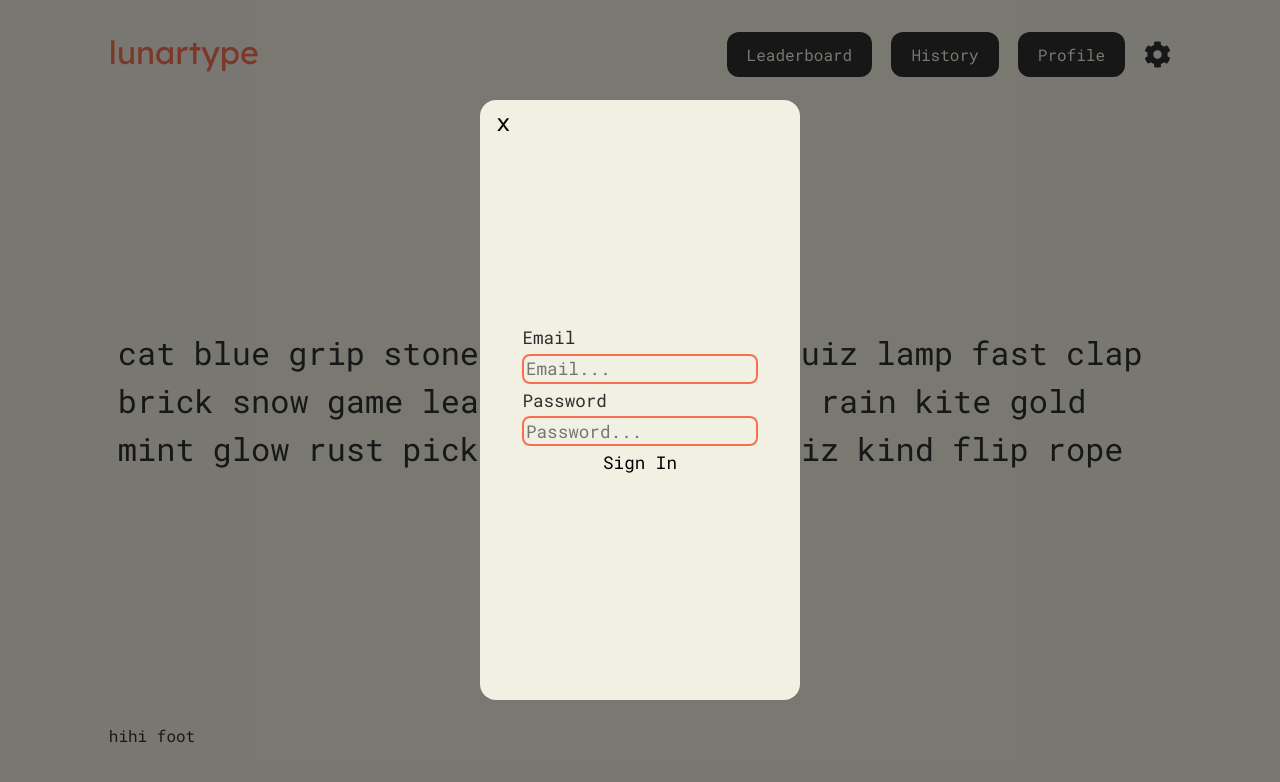
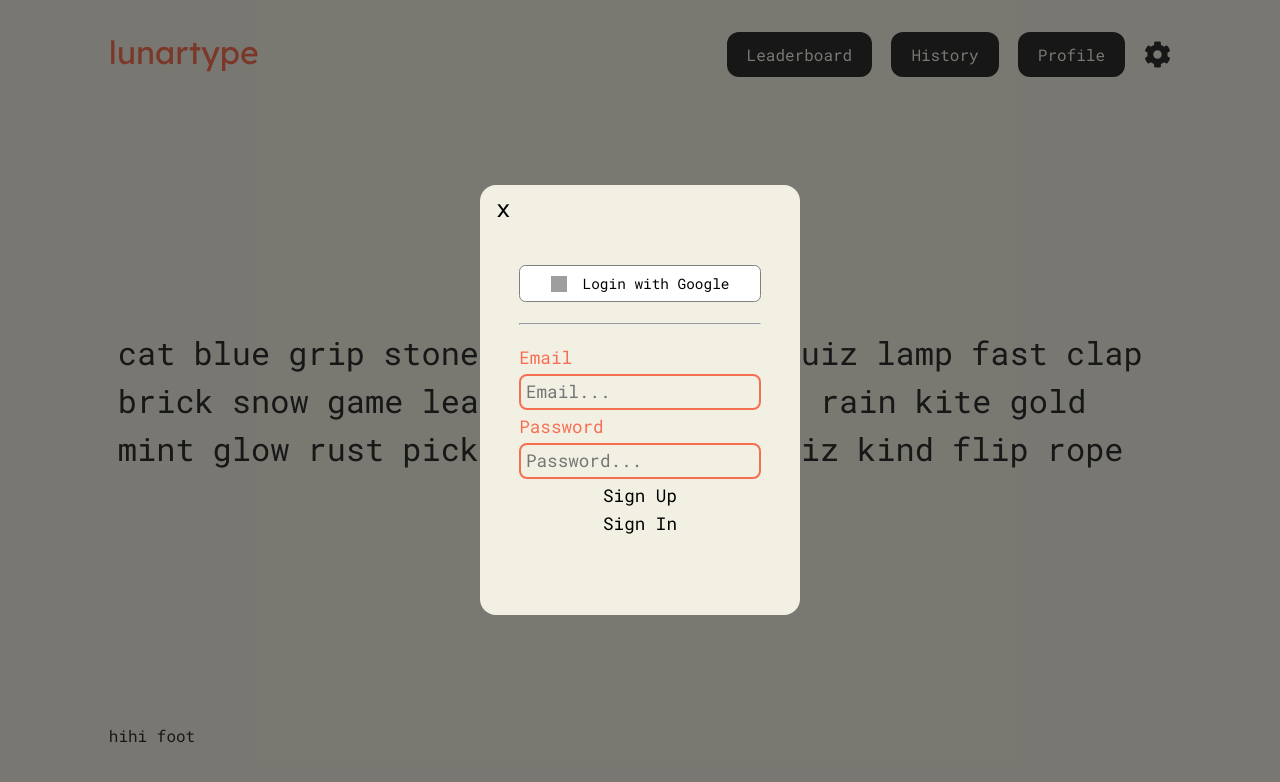
Before and after one commit to CenturyOrb/lunartype-reactjs, a React (Create React App) app: page / in a window 1280 px wide. Both pictures are taken after a click on the button "Profile". Shown: the top 782 px of the page. Built offline with nearby package versions, Linux system fonts and the light colour scheme; no server answers; grey boxes are pictures that could not be loaded.

Commit message:
Finished authentication

```diff
--- a/package.json
+++ b/package.json
@@ -9,6 +9,7 @@
     "@testing-library/user-event": "^13.5.0",
     "axios": "^1.12.2",
     "clsx": "^2.1.1",
+    "firebase": "^12.3.0",
     "motion": "^12.23.12",
     "react": "^19.1.1",
     "react-dom": "^19.1.1",
--- a/src/App.js
+++ b/src/App.js
@@ -1,8 +1,10 @@
 import './App.css'
-import { useState } from 'react'
+import { useState, createContext } from 'react'
 import Header from './components/header/Header.js'
 import TypingInterface from './components/main/Main.js'
 import ScoreScreen from './components/scorescreen/ScoreScreen.js'
+
+export const UserContext = createContext();
 
 function App() {
 	/* (1) header:
@@ -15,9 +17,11 @@ function App() {
 		- versions */
 	const [renderTypeInterface, setRenderTypeInterface] = useState(true);
 	const [wpm, setWpm] = useState(null);
+	const [lunartypeUser, setLunartypeUser] = useState(null);
 
   	return (
   	  	<div id='big-boy'>
+			<UserContext.Provider value={{ lunartypeUser, setLunartypeUser}}>
 			<header>
 				<Header />
 			</header>
@@ -31,6 +35,7 @@ function App() {
 				}
 				{!renderTypeInterface ? <ScoreScreen score={wpm} username={'Crownless'}/> : null}
 			</main>
+			</UserContext.Provider>
 			<footer>
 				hihi foot
 			</footer>
--- a/src/components/header/Header.js
+++ b/src/components/header/Header.js
@@ -1,16 +1,75 @@
-import { useState } from 'react'
+import { useState, useEffect, useContext } from 'react'
+import { UserContext } from '../../App.js'
 import styles from './header.module.css'
 import ProfileModal from '../modal/Modal.js'
 import { FaCog } from "react-icons/fa";
 import { motion } from "motion/react"
+import { FirebaeAuth, FirebaeDB } from '../../firebase/firebase-config.js'
+import { GoogleAuthProvider,
+		signInWithPopup,
+		createUserWithEmailAndPassword,
+		signInWithEmailAndPassword,
+		signOut,
+		onAuthStateChanged } from 'firebase/auth'
+import { collection, addDoc } from 'firebase/firestore'
+
+const googleProvider = new GoogleAuthProvider();
 
 // logo should be lexend deca, sans-serif font
 function Header() {
 	const [modalOn, setModalOn] = useState(false);
+	const {lunartypeUser, setLunartypeUser} = useContext(UserContext);
+	const [emailInput, setEmailInput] = useState('');
+	const [passwordInput, setPasswordInput] = useState('');
 
-	const signIn = () => {
-		console.log('Ill get it done tmw with the database done sunday. Im tired');
-}
+	useEffect(() => {
+		const unsubscribe = onAuthStateChanged(FirebaeAuth, (user) => {
+			setLunartypeUser(user ? user : null);
+		});
+
+		return unsubscribe;
+	}, []);
+
+	useEffect(() => {
+		console.log(lunartypeUser);
+		setModalOn(false);
+	}, [lunartypeUser]);
+
+	const handleGoogleLogin = async () => {
+		try {
+			const userCredential = await signInWithPopup(FirebaeAuth, googleProvider);
+    	} catch (error) { console.error(error) }
+	}
+
+	const handleSignUp = async () => {
+		try {
+			const userCredential = await createUserWithEmailAndPassword(FirebaeAuth, emailInput, passwordInput);
+			// add user to database /users/{ uid }
+			const docRef = await addDoc(collection(db, "users"), {
+
+  			});
+		} catch (error) { console.error(error) }
+		finally {
+			setEmailInput('');
+		    setPasswordInput('');
+		}
+	}
+
+	const handleSignIn = async () => {
+		try {
+			const userCredential = await signInWithEmailAndPassword(FirebaeAuth, emailInput, passwordInput);
+		} catch (error) { console.error(error) }
+		finally {
+			setEmailInput('');
+		    setPasswordInput('');
+		}
+	}
+
+	const handleSignOut = async () => {
+		try {
+			await signOut(FirebaeAuth);
+		} catch (error) { console.error(error) }
+	}
 
 	return (
 		<>
@@ -39,15 +98,35 @@ function Header() {
 				</motion.div>
 				<ProfileModal isOpen={modalOn} onClose={() => setModalOn(false)}>
 					<div className={styles.login}>
-						<label for='email-email'>Email</label>
+						{ !lunartypeUser ?
+						<>
+						<button onClick={handleGoogleLogin}className={styles.google_button}>
+                        	<img className={styles.google_icon}
+                        		src="https://cdn.jsdelivr.net/gh/devicons/devicon@latest/icons/google/google-original.svg"
+                        	/>
+                        	Login with Google
+                        </button>
+						<hr style={{marginBottom: '1rem'}}/>
+						<label className={styles.login_label} htmlFor='email-email'>Email</label>
 						<div className={styles.input_wrapper}>
-							<input id='email-email' type='email' placeholder='Email...' />
+							<input
+								id='email-email' type='email' placeholder='Email...'
+								onChange={(e) => setEmailInput(e.target.value)}
+								value={emailInput}
+							/>
 						</div>
-						<label for='email-password'>Password</label>
+						<label className={styles.login_label} htmlFor='email-password'>Password</label>
 						<div className={styles.input_wrapper}>
-							<input id='email-password' type='password' placeholder='Password...' />
+							<input
+								id='email-password' type='password' placeholder='Password...'
+								onChange={(e) => setPasswordInput(e.target.value)}
+								value={passwordInput}
+							/>
 						</div>
-						<button onClick={signIn}>Sign In</button>
+						<button onClick={handleSignUp}>Sign Up</button>
+						<button onClick={handleSignIn}>Sign In</button>
+						</> : null }
+						{ lunartypeUser ? <button onClick={handleSignOut}>Sign Out</button> : null}
 					</div>
 				</ProfileModal>
 			</nav>
--- a/src/components/header/header.module.css
+++ b/src/components/header/header.module.css
@@ -28,4 +28,27 @@
 
 .input_wrapper>input {
 	border-radius: 0.5rem;
+	padding: 0.2rem;
 }
+
+.login_label {
+	color: var(--accent-color);
+}
+
+.google_button {
+	background-color: white;
+	padding: 0.5rem;
+	border-radius: 0.4rem;
+	border: 1px solid grey;
+	display: flex;
+	justify-content: center;
+	align-items: center;
+	gap: 1rem;
+	font-size: 0.9rem;
+	margin-bottom: 1rem;
+}
+
+.google_icon {
+	height: 1rem;
+	aspect-ratio: 1 / 1;
+}
--- /dev/null
+++ b/src/components/login-provider/googlelogin.module.css
@@ -0,0 +1,17 @@
+.google_button {
+	background-color: white;
+	padding: 0.5rem;
+	border-radius: 0.4rem;
+	border: 1px solid grey;
+	display: flex;
+	justify-content: center;
+	align-items: center;
+	gap: 1rem;
+	font-size: 0.9rem;
+	margin-bottom: 1rem;
+}
+
+.google_icon {
+	height: 1rem;
+	aspect-ratio: 1 / 1;
+}
--- a/src/components/main/Main.js
+++ b/src/components/main/Main.js
@@ -1,4 +1,5 @@
-import { useEffect, useRef, useState, createRef } from 'react'
+import { useEffect, useRef, useState, createRef, useContext } from 'react'
+import { UserContext } from '../../App.js'
 import styles from './main.module.css'
 import { motion } from 'motion/react'
 import Word from '../word/Word.js'
@@ -11,6 +12,7 @@ function TypingInterface({ onTimeout }) {
 	const firstKey = useRef(true);
 	const prevRow = useRef(-1);
 	const typeInterfaceRef = useRef(null);
+	const {lunartypeUser, setLunartypeUser} = useContext(UserContext);
 
 	useEffect(() => {
 		wordsRef.current = words;
--- a/src/components/modal/modal.module.css
+++ b/src/components/modal/modal.module.css
@@ -13,11 +13,10 @@
 }
 
 .modal_content {
-	height: 75vh;
 	width: 25vw;
 	background-color: var(--main-bg-color);
 	position: relative;
-	padding: 1rem;
+	padding: 5rem 5rem;
 
 	display: flex;
 	justify-content: center;
--- /dev/null
+++ b/src/firebase/firebase-config.js
@@ -0,0 +1,21 @@
+// Import the functions you need from the SDKs you need
+import { initializeApp } from "firebase/app";
+import { getAuth } from 'firebase/auth';
+import { getFirestore } from "firebase/firestore";
+// TODO: Add SDKs for Firebase products that you want to use
+// https://firebase.google.com/docs/web/setup#available-libraries
+
+// Your web app's Firebase configuration
+const firebaseConfig = {
+  apiKey: "AIzaSyCmAGvFxwqIcBzM8FS5EV90elvvl7R4EZQ",
+  authDomain: "lunartype-a25be.firebaseapp.com",
+  projectId: "lunartype-a25be",
+  storageBucket: "lunartype-a25be.firebasestorage.app",
+  messagingSenderId: "332952197791",
+  appId: "1:332952197791:web:837c70cf7101a6d853a0aa"
+};
+
+// Initialize Firebase
+export const app = initializeApp(firebaseConfig);
+export const FirebaeAuth = getAuth(app);
+export const FirebaeDB = getFirestore(app);
```
Also changed, not shown: src/components/login-provider/GoogleLogin.js (added, +16 -0 lines), 1 other file (tests, documents, lock files or other folders).
